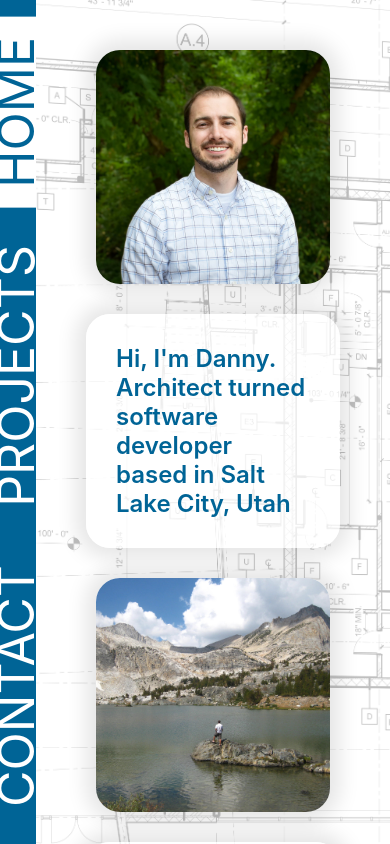
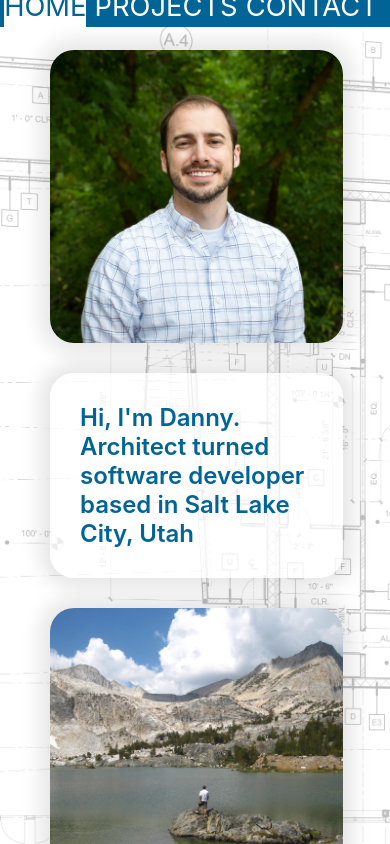
Before and after one commit to danny-carmen/portfolio-site, a React (Create React App) app: page / in a window 390 px wide. Built offline with nearby package versions, Linux system fonts and the light colour scheme.

Commit message:
Further mobile adjustments

```diff
--- a/src/styles/about-me.scss
+++ b/src/styles/about-me.scss
@@ -30,7 +30,7 @@ $primary-dimension: 30vw;
   //   padding-bottom: 20vh;
   //   padding-top: 50px;
   //   padding-bottom: 50px;
-  z-index: 1;
+  z-index: 2;
   width: 100%;
   height: 100%;
   overflow-y: scroll;
@@ -101,6 +101,6 @@ $primary-dimension: 30vw;
   margin-bottom: 0px;
   margin-left: px;
   background-clip: text;
-  z-index: 1;
+  z-index: 2;
   color: $primary-color;
 }
--- a/src/styles/main.scss
+++ b/src/styles/main.scss
@@ -54,6 +54,3 @@ body,
     opacity: 0;
   }
 }
-
-.opaque {
-}
--- a/src/styles/media-queries.scss
+++ b/src/styles/media-queries.scss
@@ -1,9 +1,9 @@
 @media screen and (max-width: 700px) {
-  $primary-dimension: 60vw;
+  $primary-dimension: 75vw;
 
   .about-me {
     grid-template-rows: 20px [image-s] $primary-dimension [image-e intro-s] max-content [intro-e secondary-s] $primary-dimension [secondary-e info-s] max-content [info-e] 20px;
-    grid-template-columns: 20px [s] 1fr [e] 20px;
+    grid-template-columns: 20px [s] $primary-dimension [e] 20px;
     gap: 30px;
 
     .primary {
@@ -32,4 +32,58 @@
       font-size: 1rem;
     }
   }
+
+  .main-grid {
+    height: 100%;
+    display: grid;
+    grid-template-rows: [navbar-s] 7vw [navbar-e content-s] 1fr [content-e];
+  }
+
+  .nav-bar-wrapper {
+    grid-row: navbar-s/navbar-e;
+    position: absolute;
+    position: -webkit-sticky;
+    top: 0;
+    width: 100vw;
+    height: 7vw;
+    z-index: 1;
+  }
+
+  .nav-bar {
+    height: 100%;
+    width: 100%;
+    display: flex;
+    //   border-right: 1px solid $primary-color;
+
+    //   padding-left: 30px;
+    // margin-left: -18px;
+    flex-direction: row;
+    z-index: 1;
+    font-size: 7vw;
+    margin-bottom: -4px;
+
+    //   box-shadow: 0px 0px 20px 5px rgba(0, 0, 0, 0.2);
+
+    &--link {
+      writing-mode: horizontal-tb;
+      margin-bottom: 0px;
+      transform: none;
+      line-height: 0;
+      z-index: 1;
+      // margin-right: -14px;
+      padding-top: 20px;
+      padding-bottom: 20px;
+      text-decoration: none;
+      // border-radius: 0px 8px 8px 0px;
+      color: white;
+    }
+
+    &--link-selected {
+      background-color: white;
+      color: $primary-color;
+      // border-left: 1px solid $primary-color;
+
+      // box-shadow: inset 0px 0px 20px 5px rgba(0, 0, 0, 0.1);
+    }
+  }
 }
--- a/src/styles/nav-bar.scss
+++ b/src/styles/nav-bar.scss
@@ -48,42 +48,3 @@
     // box-shadow: inset 0px 0px 20px 5px rgba(0, 0, 0, 0.1);
   }
 }
-
-.nav-bar2 {
-  height: 100%;
-  display: flex;
-
-  //   padding-left: 30px;
-
-  flex-direction: column;
-  align-items: flex-end;
-  justify-content: space-evenly;
-  font-size: 20px;
-  box-shadow: 0px 0px 20px 5px rgba(0, 0, 0, 0.2);
-
-  &--link {
-    // writing-mode: vertical-rl;
-
-    // transform: rotateZ(180deg);
-    text-transform: uppercase;
-
-    transition: all 0.5s ease-in-out;
-    width: 100%;
-    padding-left: 10px;
-    padding-right: 10px;
-    padding-top: 20px;
-    padding-bottom: 20px;
-    text-decoration: none;
-    text-align: right;
-    // border-radius: 0px 8px 8px 0px;
-    color: white;
-  }
-
-  &--link-selected {
-    background-color: rgb(190, 211, 221);
-    background-color: white;
-    box-shadow: 0px 0px 20px 5px rgba(255, 255, 255, 1);
-    color: $primary-color;
-    // box-shadow: inset 0px 0px 20px 5px rgba(0, 0, 0, 0.1);
-  }
-}
--- a/src/styles/projects.scss
+++ b/src/styles/projects.scss
@@ -23,7 +23,7 @@
 }
 
 .projects-wrapper {
-  z-index: 1;
+  z-index: 2;
   padding-top: 25vh;
   padding-bottom: 25vh;
   padding-top: 50px;
@@ -93,7 +93,7 @@
     grid-row: top/bottom;
     align-self: flex-start;
     justify-self: flex-end;
-    z-index: 1;
+    z-index: 2;
   }
   &--languages {
     margin-bottom: 30px;
```
